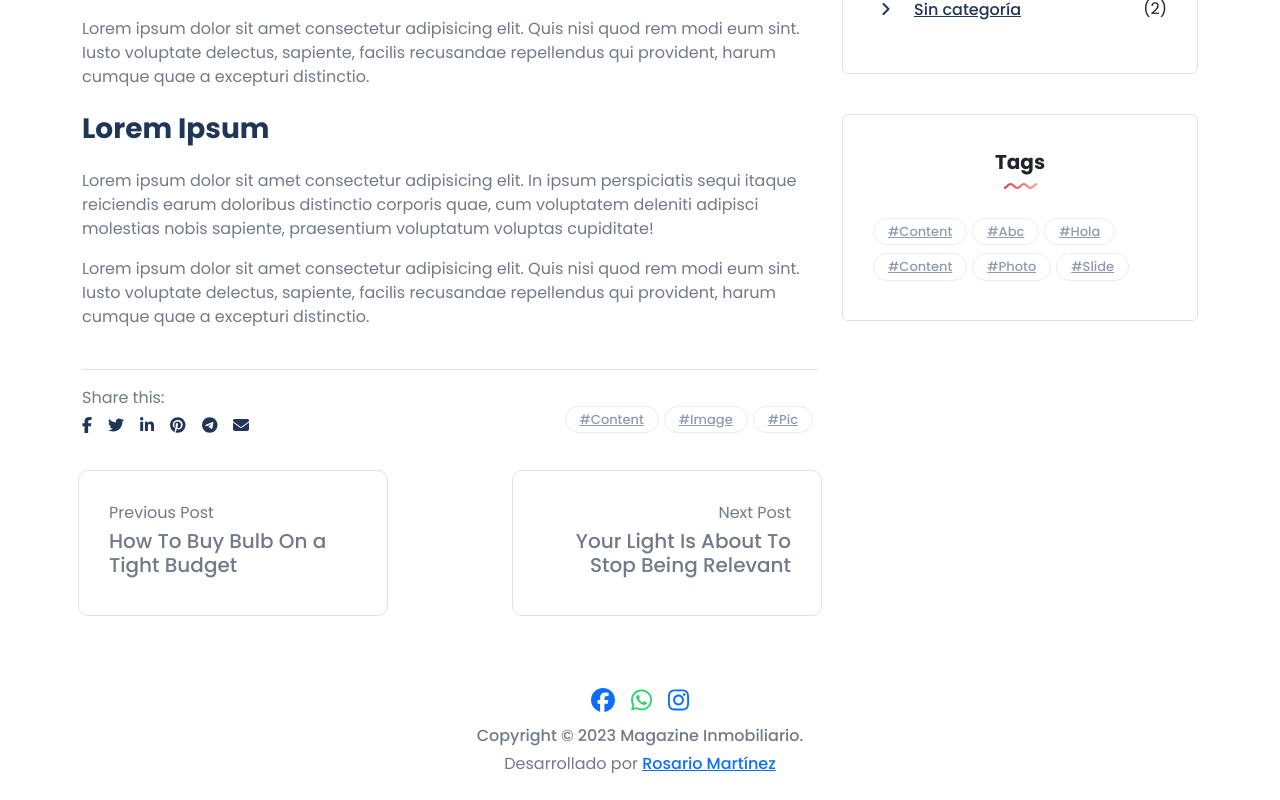
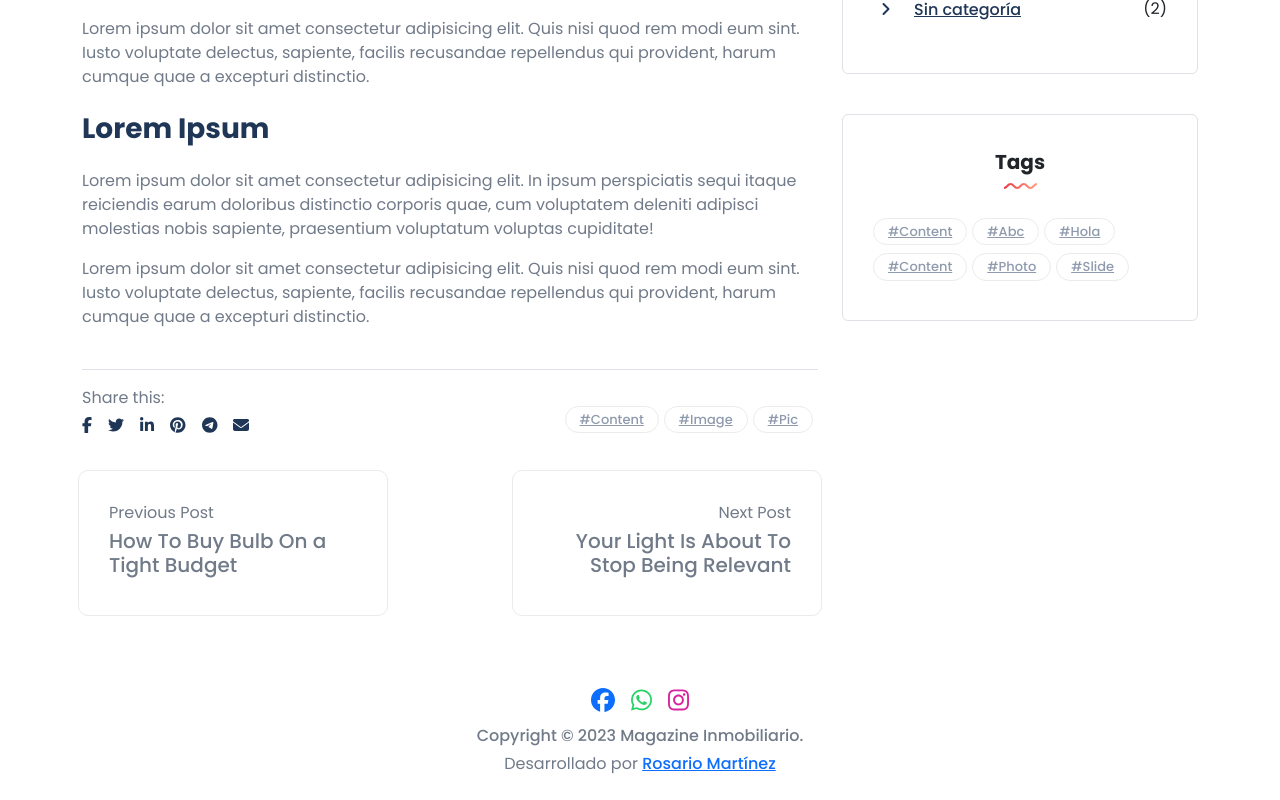
Before and after one commit to Nelhagui/magazine-inmobiliario, a Next.js app: page /blog/nota in a window 1280 px wide. Shown: the part 958-1758 px from the top of the page. Built offline with nearby package versions, Linux system fonts and the light colour scheme.

Commit message:
detalles

```diff
--- a/src/app/blog/nota/nota.css
+++ b/src/app/blog/nota/nota.css
@@ -20,6 +20,12 @@
     border: solid 1px #ebebeb;
     border-radius: 10px;
     padding: 30px;
+    transition: all .2s ease-in-out;
+    cursor: pointer
+}
+
+.nextprev-post:hover {
+    border: solid 1px #e63946;
 }
 
 .section-title {
--- a/src/app/blog/nota/page.jsx
+++ b/src/app/blog/nota/page.jsx
@@ -69,13 +69,13 @@ function Nota() {
                     </div>
                 </div>
                 <div className='row nextprev-post-wrapper justify-content-between py-3 gy-2 px-2'>
-                    <div className='col-md-5 col-12 nextprev-post prev border bg-white'>
+                    <div className='col-md-5 col-12 nextprev-post prev efecto-hover'>
                         <p className='mb-0'>Previous Post</p>
-                        <h5 className='mt-1 efecto-hover'>How To Buy Bulb On a Tight Budget</h5>
+                        <h5 className='mt-1 '>How To Buy Bulb On a Tight Budget</h5>
                     </div>
-                    <div className='col-md-5 col-12 nextprev-post next text-end border bg-white'>
+                    <div className='col-md-5 col-12 nextprev-post next text-end efecto-hover'>
                         <p className='mb-0'>Next Post</p>
-                        <h5 className='mt-1 efecto-hover'>Your Light Is About To Stop Being Relevant</h5>
+                        <h5 className='mt-1 '>Your Light Is About To Stop Being Relevant</h5>
                     </div>
                 </div>
 
--- a/src/app/components/Footer/footer.css
+++ b/src/app/components/Footer/footer.css
@@ -3,8 +3,5 @@
 }
 
 .faInstagram {
-    background: radial-gradient(circle at 30% 107%, #fdf497 0%, #fdf497 5%, #fd5949 45%, #d6249f 60%, #285AEB 90%);
-    -webkit-background-clip: text;
-    background-clip: text;
-    -webkit-text-fill-color: transparent;
+    color: #d6249f;
 }
--- a/src/app/components/Navbar/Navbar.jsx
+++ b/src/app/components/Navbar/Navbar.jsx
@@ -33,16 +33,16 @@ function Navbar() {
           <li className="dropdownn p-3 nav-item">
             <a className="pruebaa nav-link">Ediciones</a>
             <ul className="dropdown-menuu">
-              <li className="pt-2 pb-1">
+              <li className="py-2">
                 <a
-                  className="dropdown-item text-dark"
+                  className="dropdown-item text-dark efecto-hover"
                   href="http://magazineinmobiliario.com.ar/revista-online/2023/julio/"
                   target="_blank"
                 >
                   Edición Julio 2023
                 </a>
               </li>
-              <li className="py-1 border-top">
+              <li className="pt-2 border-top">
                 <a
                   className="dropdown-item text-dark"
                   href="http://magazineinmobiliario.com.ar/revista-online/2023/junio/"
--- a/src/app/components/Navbar/navbar.css
+++ b/src/app/components/Navbar/navbar.css
@@ -153,6 +153,11 @@ nav div ul li .nav-item {
     z-index: 2000;
 }
 
+.dropdown-item:hover{
+    color: #e63946;
+    font-weight: 500;
+}
+
 .dropdownn > .pruebaa:hover + .dropdown-menuu {
     opacity: 1
 }
--- a/src/app/contacto/page.jsx
+++ b/src/app/contacto/page.jsx
@@ -9,7 +9,7 @@ import { faEnvelope, faPhone } from '@fortawesome/free-solid-svg-icons'
 function Contacto() {
 
   return (
-    <div className="container-fluid container-xl py-3 contacto" style={{minHeight: "80%"}}>
+    <div className="container-fluid container-xl py-3 contacto mt-5git st" style={{minHeight: "80%"}}>
       <div className='d-flex row gap-5 justify-content-evenly align-items-center'>
         <div className='col-md-5 col-12'>
           <h3 className='mb-0'>Contacto</h3>
--- a/src/app/globals.css
+++ b/src/app/globals.css
@@ -35,9 +35,8 @@ body {
   flex-direction: column;
   place-items: center;
   min-width: 320px;
-  min-height: 100vh;
+  height: 100%;
   padding: 0;
-
 }
 
 
--- a/src/app/layout.js
+++ b/src/app/layout.js
@@ -5,7 +5,6 @@ import 'bootstrap/dist/css/bootstrap.css'
 import Script from 'next/script'
 import Footer from './components/Footer/Footer'
 import Navbar from './components/Navbar/Navbar'
-
 
 
 const poppins = Poppins({
```
Also changed, not shown: src/app/components/Propiedades/FiltrosPropiedades/FiltrosPropiedades.jsx (+4 -4 lines), src/app/servicios/servicio/page.jsx (+4 -4 lines).
